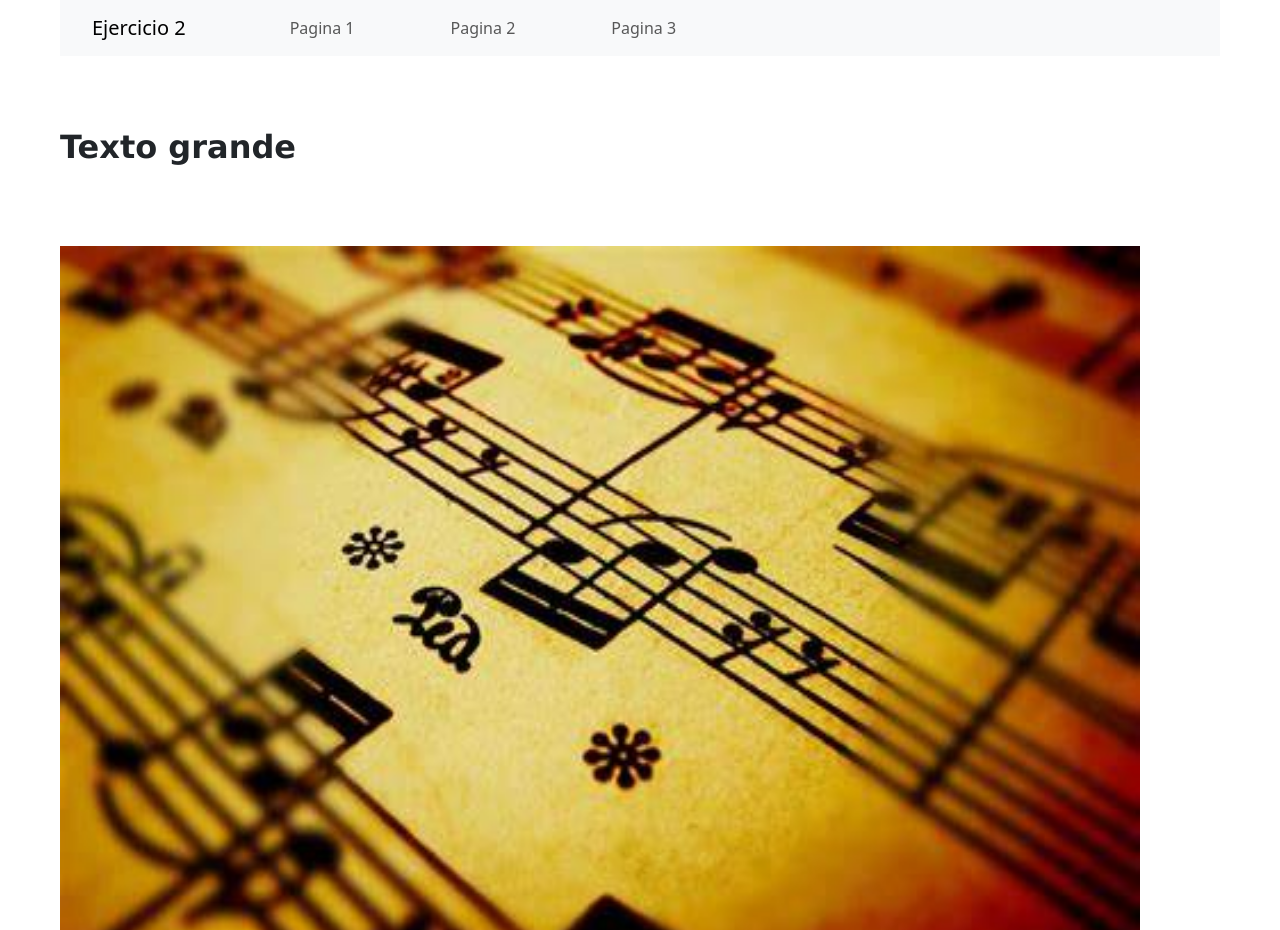
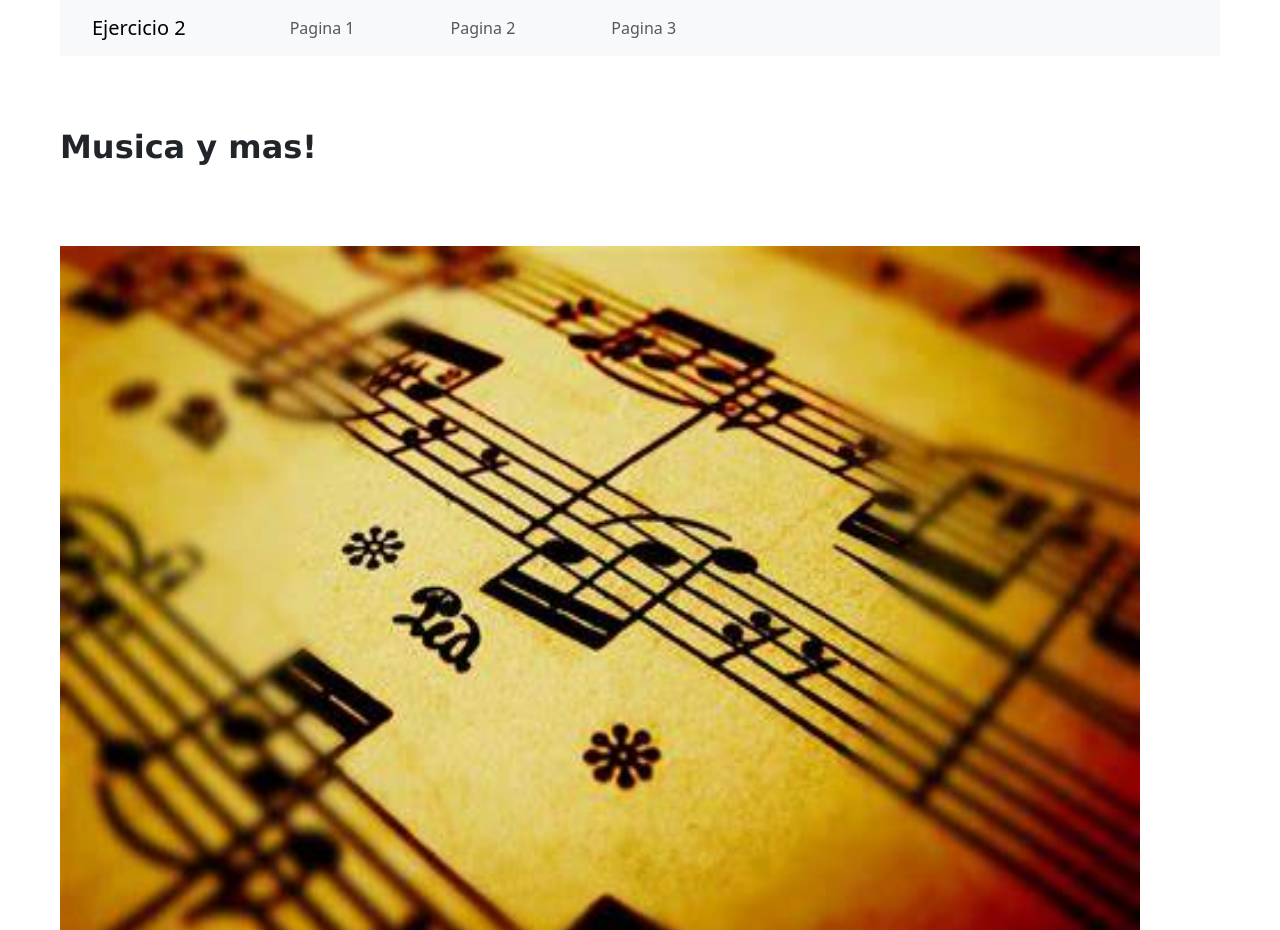
Before and after one commit to EmmanuelEsp23/Tarea5, a plain HTML site: page index.html in a window 1280 px wide. Shown: the top 930 px of the page. Drawn offline with Linux system fonts and the light colour scheme.

Commit message:
Agregue un titulo y un archivo txt

```diff
--- a/index.html
+++ b/index.html
@@ -37,7 +37,7 @@
     <br>
 
     <section>
-        <h2>Texto grande</h2>
+        <h2>Musica y mas!</h2>
 
         <br>
         <br>
```
Also changed, not shown: 2115127.txt (added).
